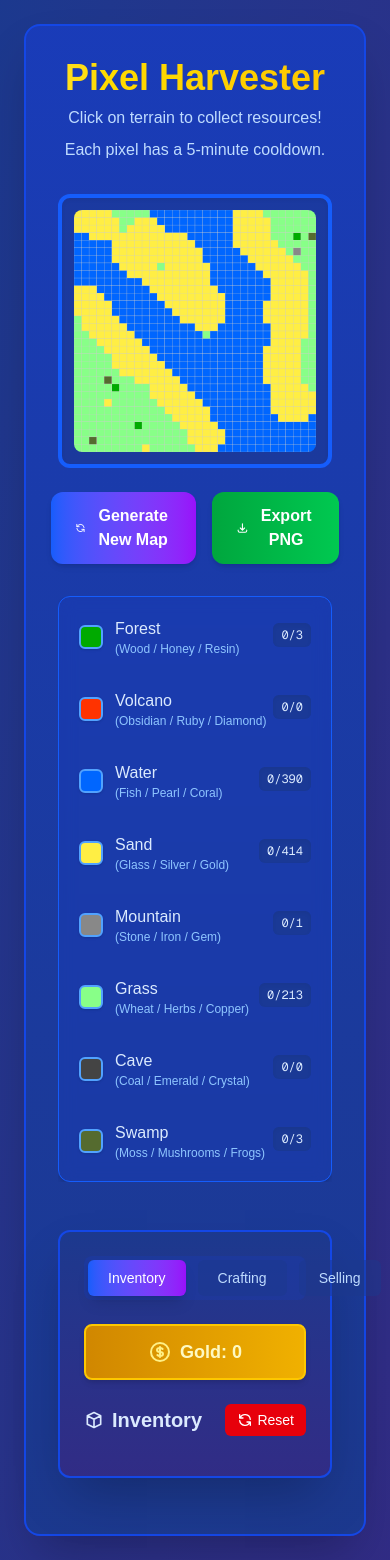
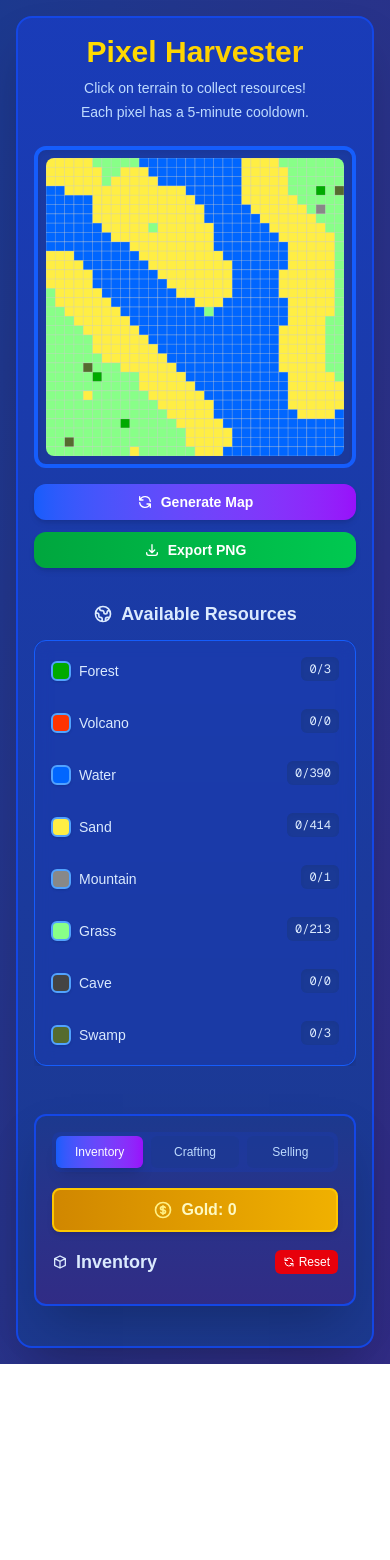
Before and after one commit to AnonAmosAdmn/pixel-map, a Next.js app: page / in a window 390 px wide. After the commit the page ends 1364 px from the top, so only its background shows below. Built offline with nearby package versions, Linux system fonts and the light colour scheme.

Commit message:
first commit

```diff
--- a/app/page.tsx
+++ b/app/page.tsx
@@ -1067,47 +1067,46 @@ export default function PixelMapGame() {
     alert(`Sold ${amount}x ${item} for ${totalValue} gold!`);
   };
 
-
   return (
-    <div className="min-h-screen bg-gradient-to-br from-blue-900 to-indigo-900 p-6">
-      <div className="max-w-4xl mx-auto bg-gradient-to-b from-blue-800 to-blue-900 rounded-2xl shadow-2xl p-8 border-2 border-blue-700">
+    <div className="min-h-screen bg-gradient-to-br from-blue-900 to-indigo-900 p-4 sm:p-6">
+      <div className="max-w-4xl mx-auto bg-gradient-to-b from-blue-800 to-blue-900 rounded-2xl shadow-2xl p-4 sm:p-6 md:p-8 border-2 border-blue-700">
         {/* Header */}
-        <div className="text-center mb-8">
-          <h1 className="text-4xl font-bold bg-gradient-to-r from-yellow-300 to-yellow-400 bg-clip-text text-transparent mb-2">
+        <div className="text-center mb-6 md:mb-8">
+          <h1 className="text-3xl sm:text-4xl font-bold bg-gradient-to-r from-yellow-300 to-yellow-400 bg-clip-text text-transparent mb-2">
             Pixel Harvester
           </h1>
-          <p className="text-blue-200 mb-2">Click on terrain to collect resources!</p>
-          <p className="text-blue-200 mb-6">Each pixel has a 5-minute cooldown.</p>
+          <p className="text-blue-200 text-sm sm:text-base mb-1">Click on terrain to collect resources!</p>
+          <p className="text-blue-200 text-sm sm:text-base mb-4 md:mb-6">Each pixel has a 5-minute cooldown.</p>
         </div>
 
-        <div className="flex flex-col md:flex-row gap-8">
+        <div className="flex flex-col lg:flex-row gap-6 md:gap-8">
           {/* Canvas and controls */}
           <div className="flex-1">
-            <div className="border-4 border-blue-600 rounded-xl p-3 bg-blue-900/50 shadow-inner">
+            <div className="border-4 border-blue-600 rounded-xl p-2 sm:p-3 bg-blue-900/50 shadow-inner">
               <canvas
                 ref={canvasRef}
                 width={512}
                 height={512}
-                className="w-full h-full cursor-crosshair rounded-lg"
+                className="w-full h-auto cursor-crosshair rounded-lg"
                 onClick={handleCanvasClick}
                 onMouseMove={handleCanvasMouseMove}
                 onMouseLeave={handleCanvasMouseLeave}
               />
             </div>
 
-            <div className="flex justify-center mt-6 gap-4">
+            <div className="flex flex-col sm:flex-row justify-center mt-4 sm:mt-6 gap-3 sm:gap-4">
               <button
                 onClick={generateMap}
                 disabled={isGenerating}
-                className={`px-6 py-3 rounded-xl font-semibold flex items-center transition-all ${
+                className={`px-4 sm:px-6 py-2 sm:py-3 rounded-xl font-semibold flex items-center justify-center transition-all ${
                   isGenerating
                     ? 'bg-blue-700 cursor-not-allowed'
                     : 'bg-gradient-to-r from-blue-600 to-purple-600 hover:from-blue-500 hover:to-purple-500 shadow-md hover:shadow-lg'
-                } text-white`}
+                } text-white text-sm sm:text-base`}
               >
                 {isGenerating ? (
                   <>
-                    <svg className="animate-spin -ml-1 mr-2 h-5 w-5 text-white" xmlns="http://www.w3.org/2000/svg" fill="none" viewBox="0 0 24 24">
+                    <svg className="animate-spin -ml-1 mr-2 h-4 w-4 sm:h-5 sm:w-5 text-white" xmlns="http://www.w3.org/2000/svg" fill="none" viewBox="0 0 24 24">
                       <circle className="opacity-25" cx="12" cy="12" r="10" stroke="currentColor" strokeWidth="4"></circle>
                       <path className="opacity-75" fill="currentColor" d="M4 12a8 8 0 018-8V0C5.373 0 0 5.373 0 12h4zm2 5.291A7.962 7.962 0 014 12H0c0 3.042 1.135 5.824 3 7.938l3-2.647z"></path>
                     </svg>
@@ -1115,18 +1114,18 @@ export default function PixelMapGame() {
                   </>
                 ) : (
                   <>
-                    <svg className="w-5 h-5 mr-2" fill="none" stroke="currentColor" viewBox="0 0 24 24" xmlns="http://www.w3.org/2000/svg">
+                    <svg className="w-4 h-4 sm:w-5 sm:h-5 mr-2" fill="none" stroke="currentColor" viewBox="0 0 24 24" xmlns="http://www.w3.org/2000/svg">
                       <path strokeLinecap="round" strokeLinejoin="round" strokeWidth="2" d="M4 4v5h.582m15.356 2A8.001 8.001 0 004.582 9m0 0H9m11 11v-5h-.581m0 0a8.003 8.003 0 01-15.357-2m15.357 2H15"></path>
                     </svg>
-                    Generate New Map
+                    Generate Map
                   </>
                 )}
               </button>
               <button
                 onClick={handleExport}
-                className="px-6 py-3 bg-gradient-to-r from-green-600 to-green-500 text-white rounded-xl font-semibold hover:from-green-500 hover:to-green-400 transition-all shadow-md hover:shadow-lg flex items-center"
+                className="px-4 sm:px-6 py-2 sm:py-3 bg-gradient-to-r from-green-600 to-green-500 text-white rounded-xl font-semibold hover:from-green-500 hover:to-green-400 transition-all shadow-md hover:shadow-lg flex items-center justify-center text-sm sm:text-base"
               >
-                <svg className="w-5 h-5 mr-2" fill="none" stroke="currentColor" viewBox="0 0 24 24" xmlns="http://www.w3.org/2000/svg">
+                <svg className="w-4 h-4 sm:w-5 sm:h-5 mr-2" fill="none" stroke="currentColor" viewBox="0 0 24 24" xmlns="http://www.w3.org/2000/svg">
                   <path strokeLinecap="round" strokeLinejoin="round" strokeWidth="2" d="M4 16v1a3 3 0 003 3h10a3 3 0 003-3v-1m-4-4l-4 4m0 0l-4-4m4 4V4"></path>
                 </svg>
                 Export PNG
@@ -1135,9 +1134,14 @@ export default function PixelMapGame() {
           </div>
 
           {/* Terrain Information */}
-          <div className="w-full md:w-80">
+          <div className="w-full lg:w-80">
             <div className="mb-6 max-h-150 overflow-y-auto">
-
+              <h2 className="text-center text-blue-100 mt-2 mb-3 font-bold text-lg flex items-center justify-center gap-2">
+                <svg xmlns="http://www.w3.org/2000/svg" className="h-5 w-5" fill="none" viewBox="0 0 24 24" stroke="currentColor">
+                  <path strokeLinecap="round" strokeLinejoin="round" strokeWidth={2} d="M3.055 11H5a2 2 0 012 2v1a2 2 0 002 2 2 2 0 012 2v2.945M8 3.935V5.5A2.5 2.5 0 0010.5 8h.5a2 2 0 012 2 2 2 0 104 0 2 2 0 012-2h1.064M15 20.488V18a2 2 0 012-2h3.064M21 12a9 9 0 11-18 0 9 9 0 0118 0z" />
+                </svg>
+                Available Resources
+              </h2>
 
               {/* Outer card container */}
               <div className="rounded-xl border border-blue-600 bg-blue-800/40 backdrop-blur-sm shadow-md p-2">
@@ -1147,18 +1151,18 @@ export default function PixelMapGame() {
                   return (
                     <div
                       key={key}
-                      className={`flex items-center justify-between p-3 rounded-lg transition-all hover:bg-blue-700/50 ${
+                      className={`flex items-center justify-between p-2 sm:p-3 rounded-lg transition-all hover:bg-blue-700/50 ${
                         idx !== Object.keys(TERRAIN_TYPES).length - 1 ? "mb-2" : ""
                       }`}
                     >
                       <div className="flex items-center">
                         <div
-                          className="w-6 h-6 mr-3 rounded-md border-2 border-blue-400 shadow-sm"
+                          className="w-5 h-5 sm:w-6 sm:h-6 mr-2 sm:mr-3 rounded-md border-2 border-blue-400 shadow-sm"
                           style={{ backgroundColor: terrain.color }}
                         />
-                        <div>
-                          <div className="text-blue-100 font-medium">{terrain.name}</div>
-                          <div className="text-xs text-blue-300">
+                        <div className="max-w-[120px] sm:max-w-none">
+                          <div className="text-blue-100 font-medium text-sm sm:text-base">{terrain.name}</div>
+                          <div className="text-xs text-blue-300 hidden xs:block">
                             ({terrain.resource} / {terrain.rareResource} / {terrain.epicResource})
                           </div>
                         </div>
@@ -1176,14 +1180,14 @@ export default function PixelMapGame() {
           </div>
         </div>
 
-        <div className="bg-gradient-to-b from-blue-900 to-indigo-900 p-6 rounded-xl border-2 border-blue-700 shadow-2xl mt-6 mb-6">
+        <div className="bg-gradient-to-b from-blue-900 to-indigo-900 p-4 sm:p-6 rounded-xl border-2 border-blue-700 shadow-2xl mt-6 mb-6">
           {/* Tab buttons with modern styling */}
-          <div className="flex space-x-3 mb-6 p-1 bg-blue-800/30 rounded-lg">
+          <div className="flex space-x-2 sm:space-x-3 mb-4 sm:mb-6 p-1 bg-blue-800/30 rounded-lg">
             {(["inventory", "crafting", "selling"] as const).map((tab) => (
               <button
                 key={tab}
                 onClick={() => setActiveTab(tab)}
-                className={`px-5 py-2 rounded-md text-sm font-medium transition-all duration-200 flex-1 ${
+                className={`px-3 sm:px-5 py-2 rounded-md text-xs sm:text-sm font-medium transition-all duration-200 flex-1 ${
                   activeTab === tab
                     ? "bg-gradient-to-r from-blue-600 to-purple-600 text-white shadow-lg"
                     : "bg-blue-900/50 text-blue-200 hover:bg-blue-800/70"
@@ -1195,43 +1199,43 @@ export default function PixelMapGame() {
           </div>
 
           {/* Gold display with coin icon */}
-          <div className="mb-6 p-3 bg-gradient-to-r from-yellow-600 to-yellow-500 border-2 border-yellow-400 rounded-lg text-center shadow-md flex items-center justify-center gap-2">
-            <svg xmlns="http://www.w3.org/2000/svg" className="h-6 w-6 text-yellow-200" fill="none" viewBox="0 0 24 24" stroke="currentColor">
+          <div className="mb-4 sm:mb-6 p-2 sm:p-3 bg-gradient-to-r from-yellow-600 to-yellow-500 border-2 border-yellow-400 rounded-lg text-center shadow-md flex items-center justify-center gap-2">
+            <svg xmlns="http://www.w3.org/2000/svg" className="h-5 w-5 sm:h-6 sm:w-6 text-yellow-200" fill="none" viewBox="0 0 24 24" stroke="currentColor">
               <path strokeLinecap="round" strokeLinejoin="round" strokeWidth={2} d="M12 8c-1.657 0-3 .895-3 2s1.343 2 3 2 3 .895 3 2-1.343 2-3 2m0-8c1.11 0 2.08.402 2.599 1M12 8V7m0 1v8m0 0v1m0-1c-1.11 0-2.08-.402-2.599-1M21 12a9 9 0 11-18 0 9 9 0 0118 0z" />
             </svg>
-            <span className="font-bold text-yellow-100 text-lg">Gold: {gold}</span>
+            <span className="font-bold text-yellow-100 text-base sm:text-lg">Gold: {gold}</span>
           </div>
 
           {/* Inventory tab */}
           {activeTab === "inventory" && (
             <>
-              <div className="flex justify-between items-center mb-4">
-                <h2 className="text-xl font-bold text-blue-100 flex items-center gap-2">
-                  <svg xmlns="http://www.w3.org/2000/svg" className="h-5 w-5" fill="none" viewBox="0 0 24 24" stroke="currentColor">
+              <div className="flex justify-between items-center mb-3 sm:mb-4">
+                <h2 className="text-lg sm:text-xl font-bold text-blue-100 flex items-center gap-2">
+                  <svg xmlns="http://www.w3.org/2000/svg" className="h-4 w-4 sm:h-5 sm:w-5" fill="none" viewBox="0 0 24 24" stroke="currentColor">
                     <path strokeLinecap="round" strokeLinejoin="round" strokeWidth={2} d="M20 7l-8-4-8 4m16 0l-8 4m8-4v10l-8 4m0-10L4 7m8 4v10M4 7v10l8 4" />
                   </svg>
                   Inventory
                 </h2>
                 <button
                   onClick={resetInventory}
-                  className="text-sm bg-red-600 hover:bg-red-700 text-white px-3 py-1.5 rounded-md flex items-center gap-1 transition-colors"
+                  className="text-xs sm:text-sm bg-red-600 hover:bg-red-700 text-white px-2 py-1 sm:px-3 sm:py-1.5 rounded-md flex items-center gap-1 transition-colors"
                 >
-                  <svg xmlns="http://www.w3.org/2000/svg" className="h-4 w-4" fill="none" viewBox="0 0 24 24" stroke="currentColor">
+                  <svg xmlns="http://www.w3.org/2000/svg" className="h-3 w-3 sm:h-4 sm:w-4" fill="none" viewBox="0 0 24 24" stroke="currentColor">
                     <path strokeLinecap="round" strokeLinejoin="round" strokeWidth={2} d="M4 4v5h.582m15.356 2A8.001 8.001 0 004.582 9m0 0H9m11 11v-5h-.581m0 0a8.003 8.003 0 01-15.357-2m15.357 2H15" />
                   </svg>
                   Reset
                 </button>
               </div>
-              <div className="grid grid-cols-2 sm:grid-cols-3 md:grid-cols-4 gap-3">
+              <div className="grid grid-cols-2 xs:grid-cols-3 sm:grid-cols-4 gap-2 sm:gap-3">
                 {Object.entries(inventory)
                   .filter(([_, count]) => count > 0)
                   .map(([resource, count]) => (
                     <div
                       key={resource}
-                      className="bg-blue-800/40 backdrop-blur-sm rounded-lg p-3 border border-blue-600/30 hover:border-blue-500 transition-all hover:scale-105 flex flex-col items-center justify-center shadow-md"
+                      className="bg-blue-800/40 backdrop-blur-sm rounded-lg p-2 sm:p-3 border border-blue-600/30 hover:border-blue-500 transition-all hover:scale-105 flex flex-col items-center justify-center shadow-md"
                     >
-                      <span className="text-blue-200 text-sm">{resource}</span>
-                      <span className="font-bold text-white mt-1">{count}</span>
+                      <span className="text-blue-200 text-xs sm:text-sm truncate w-full text-center">{resource}</span>
+                      <span className="font-bold text-white mt-1 text-sm sm:text-base">{count}</span>
                     </div>
                   ))}
               </div>
@@ -1241,13 +1245,13 @@ export default function PixelMapGame() {
           {/* Crafting tab */}
           {activeTab === "crafting" && (
             <div>
-              <h2 className="text-xl font-bold text-blue-100 mb-4 flex items-center gap-2">
-                <svg xmlns="http://www.w3.org/2000/svg" className="h-5 w-5" fill="none" viewBox="0 0 24 24" stroke="currentColor">
+              <h2 className="text-lg sm:text-xl font-bold text-blue-100 mb-3 sm:mb-4 flex items-center gap-2">
+                <svg xmlns="http://www.w3.org/2000/svg" className="h-4 w-4 sm:h-5 sm:w-5" fill="none" viewBox="0 0 24 24" stroke="currentColor">
                   <path strokeLinecap="round" strokeLinejoin="round" strokeWidth={2} d="M19.428 15.428a2 2 0 00-1.022-.547l-2.387-.477a6 6 0 00-3.86.517l-.318.158a6 6 0 01-3.86.517L6.05 15.21a2 2 0 00-1.806.547M8 4h8l-1 1v5.172a2 2 0 00.586 1.414l5 5c1.26 1.26.367 3.414-1.415 3.414H4.828c-1.782 0-2.674-2.154-1.414-3.414l5-5A2 2 0 009 10.172V5L8 4z" />
                 </svg>
                 Crafting
               </h2>
-              <div className="grid grid-cols-1 md:grid-cols-2 gap-4">
+              <div className="grid grid-cols-1 sm:grid-cols-2 gap-3 sm:gap-4">
                 {CRAFTING_RECIPES.filter(recipe => {
                   return Object.entries(recipe.inputs).every(
                     ([resource, required]) =>
@@ -1256,31 +1260,31 @@ export default function PixelMapGame() {
                 }).map((recipe, idx) => (
                   <div
                     key={idx}
-                    className="bg-blue-800/40 backdrop-blur-sm p-4 rounded-xl border border-blue-600/30 hover:border-blue-500 transition-all shadow-md"
+                    className="bg-blue-800/40 backdrop-blur-sm p-3 sm:p-4 rounded-xl border border-blue-600/30 hover:border-blue-500 transition-all shadow-md"
                   >
-                    <div className="flex items-center justify-between mb-3">
+                    <div className="flex items-center justify-between mb-2 sm:mb-3">
                       <div className="flex items-center gap-2">
-                        <span className="text-blue-100 font-medium">{recipe.output}</span>
+                        <span className="text-blue-100 font-medium text-sm sm:text-base">{recipe.output}</span>
                       </div>
                       <span className="bg-blue-700 text-blue-100 text-xs px-2 py-1 rounded-full">
                         x{recipe.amount}
                       </span>
                     </div>
 
-                    <div className="flex items-center justify-between text-sm mb-4">
-                      <div className="text-blue-300 flex items-center gap-1">
+                    <div className="flex flex-wrap items-center justify-between text-xs sm:text-sm mb-3 sm:mb-4 gap-1">
+                      <div className="text-blue-300 flex flex-wrap items-center gap-1">
                         {Object.entries(recipe.inputs).map(([res, qty]) => (
-                          <span key={res} className="bg-blue-900/70 px-2 py-1 rounded-md">
+                          <span key={res} className="bg-blue-900/70 px-2 py-1 rounded-md whitespace-nowrap">
                             {res} ×{qty}
                           </span>
                         ))}
                       </div>
-                      <span className="text-blue-200">→</span>
+                      <span className="text-blue-200 hidden sm:inline">→</span>
                     </div>
 
                     <button
                       onClick={() => craftItem(recipe, inventory, setInventory)}
-                      className="w-full bg-gradient-to-r from-green-600 to-green-500 hover:from-green-500 hover:to-green-400 text-white py-2 rounded-md text-sm font-medium transition-all shadow-md hover:shadow-lg"
+                      className="w-full bg-gradient-to-r from-green-600 to-green-500 hover:from-green-500 hover:to-green-400 text-white py-2 rounded-md text-xs sm:text-sm font-medium transition-all shadow-md hover:shadow-lg"
                     >
                       Craft
                     </button>
@@ -1293,13 +1297,13 @@ export default function PixelMapGame() {
           {/* Selling tab */}
           {activeTab === "selling" && (
             <div>
-              <h2 className="text-xl font-bold text-blue-100 mb-4 flex items-center gap-2">
-                <svg xmlns="http://www.w3.org/2000/svg" className="h-5 w-5" fill="none" viewBox="0 0 24 24" stroke="currentColor">
+              <h2 className="text-lg sm:text-xl font-bold text-blue-100 mb-3 sm:mb-4 flex items-center gap-2">
+                <svg xmlns="http://www.w3.org/2000/svg" className="h-4 w-4 sm:h-5 sm:w-5" fill="none" viewBox="0 0 24 24" stroke="currentColor">
                   <path strokeLinecap="round" strokeLinejoin="round" strokeWidth={2} d="M17 9V7a2 2 0 00-2-2H5a2 2 0 00-2 2v6a2 2 0 002 2h2m2 4h10a2 2 0 002-2v-6a2 2 0 00-2-2H9a2 2 0 00-2 2v6a2 2 0 002 2zm7-5a2 2 0 11-4 0 2 2 0 014 0z" />
                 </svg>
                 Sell Items
               </h2>
-              <div className="grid grid-cols-1 gap-3">
+              <div className="grid grid-cols-1 gap-2 sm:gap-3">
                 {Object.entries(inventory)
                   .filter(([item, count]) => count > 0 && ITEM_VALUES[item as keyof Inventory] !== undefined)
                   .map(([item, count]) => {
@@ -1308,34 +1312,36 @@ export default function PixelMapGame() {
                     return (
                       <div
                         key={item}
-                        className="bg-blue-800/40 backdrop-blur-sm p-4 rounded-xl border border-blue-600/30 hover:border-blue-500 transition-all flex items-center justify-between shadow-md"
+                        className="bg-blue-800/40 backdrop-blur-sm p-3 sm:p-4 rounded-xl border border-blue-600/30 hover:border-blue-500 transition-all flex flex-col sm:flex-row items-center justify-between shadow-md gap-2"
                       >
                         {/* Left side: Item info */}
-                        <div className="flex items-center gap-3">
-                          <div className="flex flex-col">
-                            <span className="font-bold text-white">{item}</span>
-                            <span className="text-blue-200 text-sm">Stock: {count}</span>
-                            <span className="text-yellow-300 text-sm">Value: {value} gold each</span>
+                        <div className="flex items-center gap-2 sm:gap-3 flex-1 min-w-0">
+                          <div className="flex flex-col min-w-0 flex-1">
+                            <span className="font-bold text-white text-sm sm:text-base truncate">{item}</span>
+                            <div className="flex justify-between text-xs sm:text-sm">
+                              <span className="text-blue-200">Stock: {count}</span>
+                              <span className="text-yellow-300">Value: {value} gold</span>
+                            </div>
                           </div>
                         </div>
 
                         {/* Right side: Buttons */}
-                        <div className="flex flex-col sm:flex-row gap-2">
+                        <div className="flex flex-row sm:flex-col md:flex-row gap-1 sm:gap-2 w-full sm:w-auto justify-end">
                           <button
                             onClick={() => sellItem(item as keyof Inventory, 1)}
-                            className="text-xs bg-blue-600 hover:bg-blue-500 text-white px-3 py-2 rounded-md transition-colors shadow-sm"
+                            className="text-xs bg-blue-600 hover:bg-blue-500 text-white px-2 py-1 sm:px-3 sm:py-2 rounded-md transition-colors shadow-sm flex-1 sm:flex-none"
                           >
                             Sell 1
                           </button>
                           <button
                             onClick={() => sellItem(item as keyof Inventory, 5)}
-                            className="text-xs bg-blue-600 hover:bg-blue-500 text-white px-3 py-2 rounded-md transition-colors shadow-sm"
+                            className="text-xs bg-blue-600 hover:bg-blue-500 text-white px-2 py-1 sm:px-3 sm:py-2 rounded-md transition-colors shadow-sm flex-1 sm:flex-none"
                           >
                             Sell 5
                           </button>
                           <button
                             onClick={() => sellItem(item as keyof Inventory, count)}
-                            className="text-xs bg-amber-600 hover:bg-amber-500 text-white px-3 py-2 rounded-md transition-colors shadow-sm"
+                            className="text-xs bg-amber-600 hover:bg-amber-500 text-white px-2 py-1 sm:px-3 sm:py-2 rounded-md transition-colors shadow-sm flex-1 sm:flex-none"
                           >
                             Sell All
                           </button>
@@ -1347,7 +1353,6 @@ export default function PixelMapGame() {
             </div>
           )}
         </div>
-
       </div>
     </div>
   );
```
